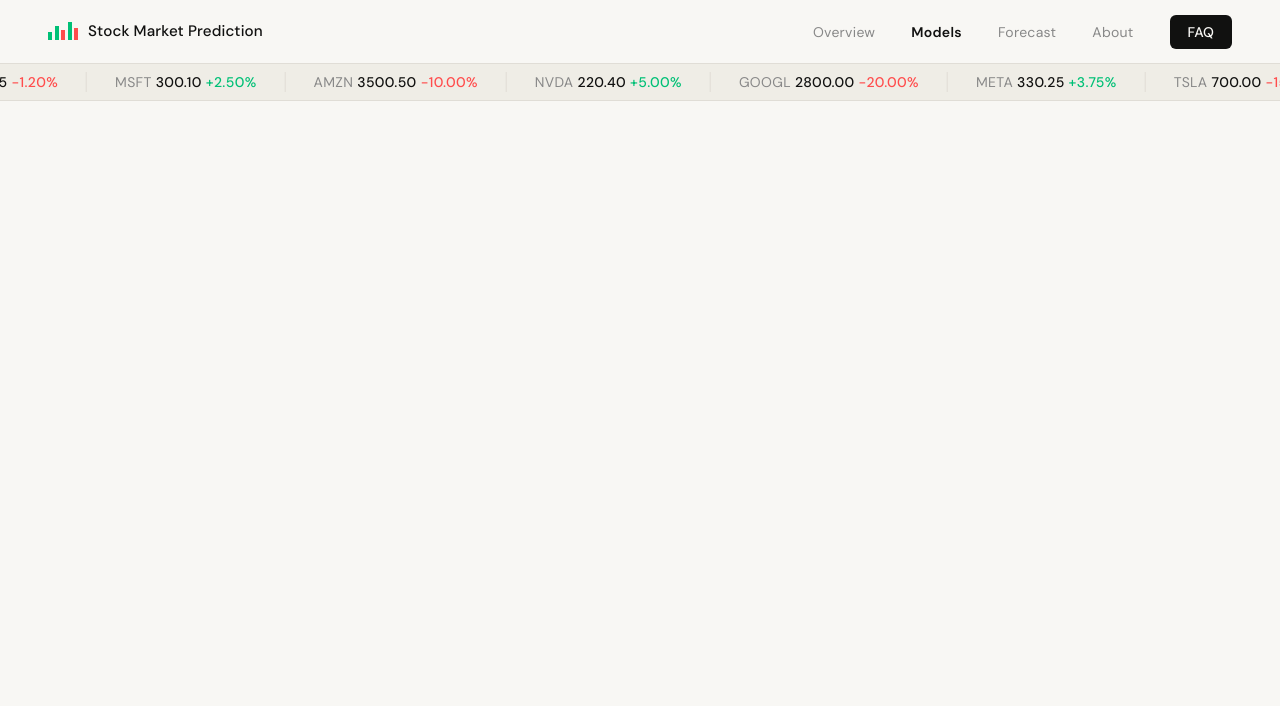
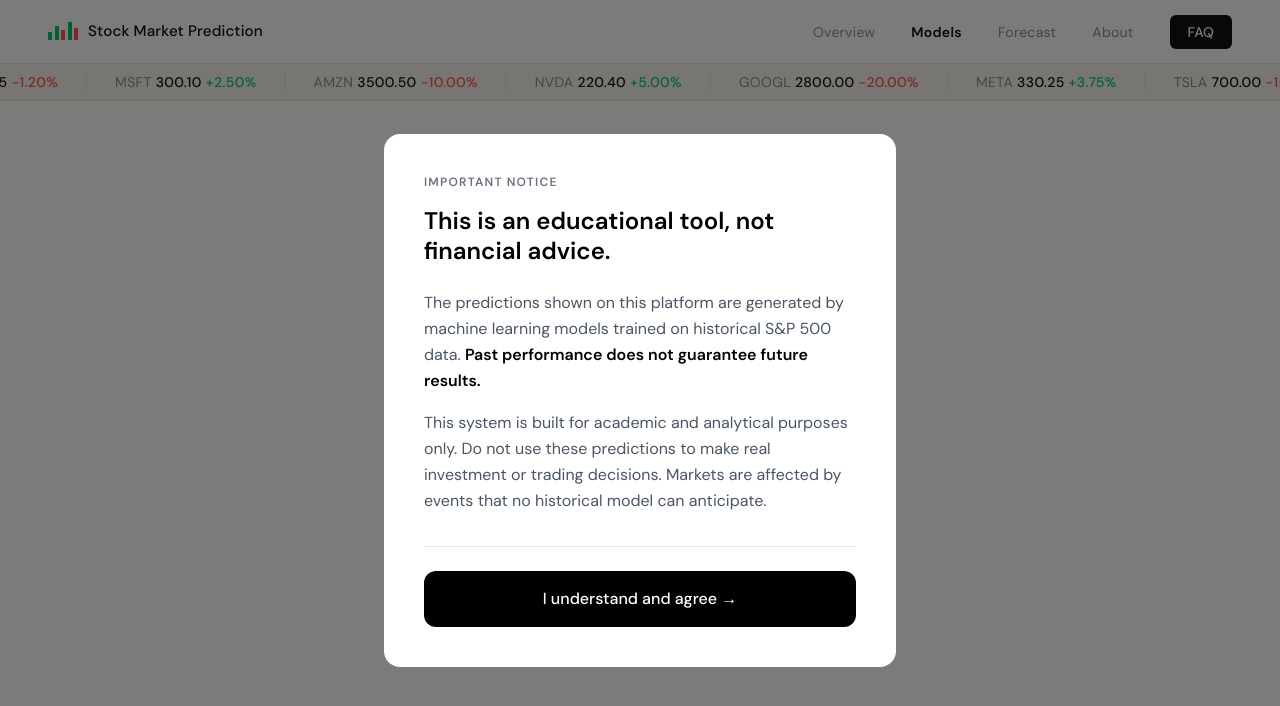
Before and after one commit to Bilgee135/market-prediction-platform, a React (Vite) app in the folder frontend/: page /models in a window 1280 px wide. Shown: the top 706 px of the page. Built offline with nearby package versions, Linux system fonts and the light colour scheme; no server answers.

Commit message:
added the disclaimer popup modal to the models page :)

```diff
--- a/frontend/src/pages/ModelsPage.jsx
+++ b/frontend/src/pages/ModelsPage.jsx
@@ -24,8 +24,79 @@
  */
 
 
-//used to say models page for a sanity check but i removed it.
+
+
+// using useState will let us track whetehr the user has clicked agree or not
+
+/* the disclaimer popup (modal)
+* when the button is clicked it tells the models page that the user has agreed
+* onAgree is the function that is passed in the models page
+*/
+
+
+import { useState } from "react";
+
+
+function DisclaimerModal({ onAgree }) {
+    return (
+
+        // the dark overlay that covers the whole screen
+
+    <div className="fixed inset-0 bg-black/50 z-[200] flex items-center justify-center p-6">
+
+        {/* white box in the middle of the screen when clicking the models page */}
+        <div className="bg-white rounded-2xl max-w-lg w-full p-10">
+
+            <p className="text-xs font-semibold tracking-widest text-gray-500 uppercase mb-4">
+                Important Notice
+            </p>
+
+            <h1 className="text-2xl font-bold text-black leading-tight mb-6">
+                This is an educational tool, not financial advice.
+            </h1>
+
+            <p className="text-gray-600 text-base leading-relaxed mb-4">
+                The predictions shown on this platform are generated by machine learning models trained on historical S&P 500 data. {" "}
+                <strong className="text-black">
+                    Past performance does not guarantee future results.
+                </strong>
+            </p>
+
+            <p className="text-gray-600 text-base leading-relaxed mb-8">
+                This system is built for academic and analytical purposes only. Do not use these predictions to make real investment or trading decisions. Markets are affected by events that no historical model can anticipate.
+            </p>
+
+            <hr className="border-gray-200 mb-6" />
+
+            {/* the agree button when clicked it runs onAgree from the models pages */}
+            <button
+                onClick={onAgree}
+                className="w-full bg-black text-white py-4 rounded-xl text-base font-medium hover:bg-gray-800 transition-colors"
+            >
+                I understand and agree &rarr;
+            </button>
+        </div>
+    </div>
+    );
+}
 
 export default function ModelsPage() {
-    return <div></div>;
+
+    //so false means modal (pop-up) shows and true means modal hidden
+    //will start as false so the modal pops up straight away when you click the models page
+    const [disclaimerConfirmed, setDisclaimerConfirmed] = useState(false);
+
+    return (
+        <div>
+
+            {/* the ! means if not confirmed then show the modal */}
+            {/* when the use clicks agree the disclaimerConfirmed is now true and the modal disappears */}
+            {!disclaimerConfirmed && (
+                <DisclaimerModal onAgree={() => setDisclaimerConfirmed(true)} />
+            )}
+
+            {/* so I guess the rest of the page content goes here later??!! */}
+            <div></div>
+        </div>
+    );
 }
```
